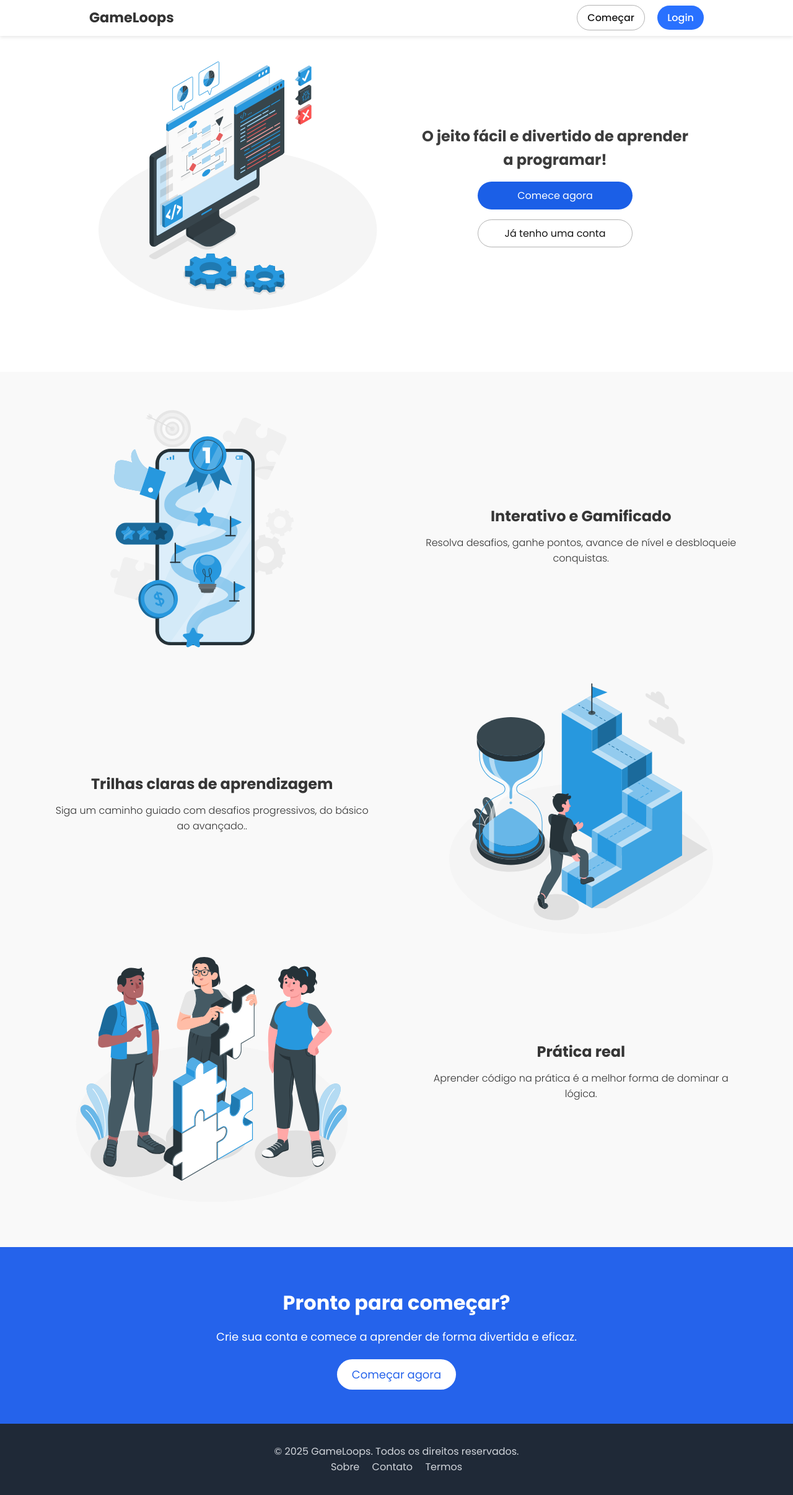
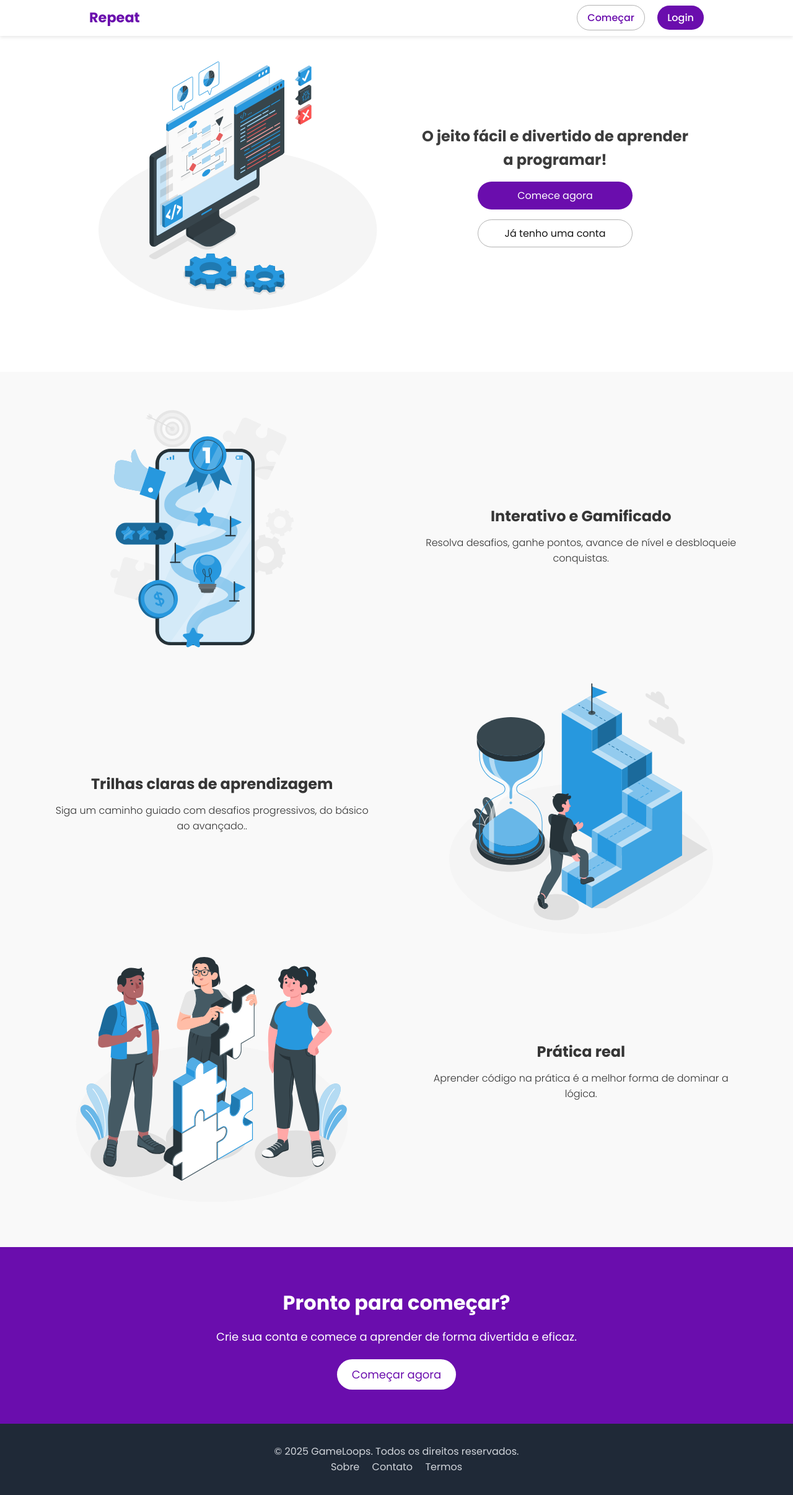
Before and after one commit to marcosantonioh/teste2, a Django app: page / in a window 1280 px wide. Shown: the whole page at 62% size. Run offline with Django 5.2, Linux system fonts and the light colour scheme; some web fonts are replaced.

Commit message:
ajuste de css na landing page

```diff
--- a/static/style/partials/landing/lp.css
+++ b/static/style/partials/landing/lp.css
@@ -8,10 +8,9 @@
 }
 
 body {
-  font-family: "Segoe UI", Tahoma, Geneva, Verdana, sans-serif;
   line-height: 1.6;
   background-color: #f9f9f9;
-  color: #333;
+  color: var(--primary-color);
 }
 
 /* Cabeçalho */
@@ -29,9 +28,10 @@ header {
   z-index: 1000; /* Garante que fique acima dos outros elementos */
 }
 
-header h1 {
+header .logo {
   font-size: 1.4rem;
   font-weight: bold;
+  color: var(--primary-color);
 }
 
 header a {
@@ -46,7 +46,7 @@ header a:hover {
 
 .start {
   background-color: none;
-  color: rgb(26, 26, 26);
+  color: var(--primary-color);
   padding: 0.5rem 1rem;
   border-radius: 50px;
   border: solid 1px rgba(0, 0, 0, 0.3); /* preto com 50% de opacidade */
@@ -55,11 +55,11 @@ header a:hover {
 }
 
 .start:hover {
-  border: solid 1px rgba(0, 0, 0); /* preto com 50% de opacidade */
+  border: solid 1px var(--primary-dark); /* preto com 50% de opacidade */
 }
 
 .login {
-  background-color: #2971ff;
+  background-color: var(--primary-color);
   color: #ffffff;
   padding: 0.5rem 1rem;
   border-radius: 50px;
@@ -67,7 +67,7 @@ header a:hover {
 }
 
 .login:hover {
-  background-color: #1b5fe7;
+  background-color: var(--primary-dark);
 }
 
 
@@ -165,11 +165,11 @@ header a:hover {
   margin: 0 auto;
   margin-top: 1rem;
   transition: background-color 0.3s;
-  background-color: #1b5fe7;
+  background-color: var(--primary-color);
 }
 
 .hero-content .btn:hover {
-  background-color: #0f3c96;
+  background-color: var(--primary-dark);
 }
 
 .btn-login{
@@ -302,7 +302,7 @@ header a:hover {
 
 /* Call to Action */
 .cta {
-  background-color: #2563eb;
+  background-color: var(--primary-color);
   color: white;
   text-align: center;
   padding: 4rem 2rem;
@@ -321,7 +321,7 @@ header a:hover {
 
 .cta a {
   background-color: white;
-  color: #2563eb;
+  color: var(--primary-color);
   padding: 0.75rem 1.5rem;
   border-radius: 9999px;
   text-decoration: none;
--- a/templates/landing.html
+++ b/templates/landing.html
@@ -4,7 +4,7 @@
 <html lang="pt-br">
   <head>
     <meta charset="UTF-8" />
-    <title>GameLoops - Aprenda Algoritmos com Gamificação</title>
+    <title>Repeat - Aprenda Algoritmos com Gamificação</title>
     <link
       rel="stylesheet"
       href="{% static 'style/partials/landing/lp.css' %}"
@@ -13,7 +13,7 @@
   <body>
     <!-- Header -->
     <header class="header">
-      <h1 class="logo">GameLoops</h1>
+      <h1 class="logo">Repeat</h1>
       <div class="header-actions">
         <a href="{% url 'etapa' 1 %}" class="start">Começar</a>
         <a href="{% url 'usuarios:login_usuario' %}" class="login">Login</a>
```
